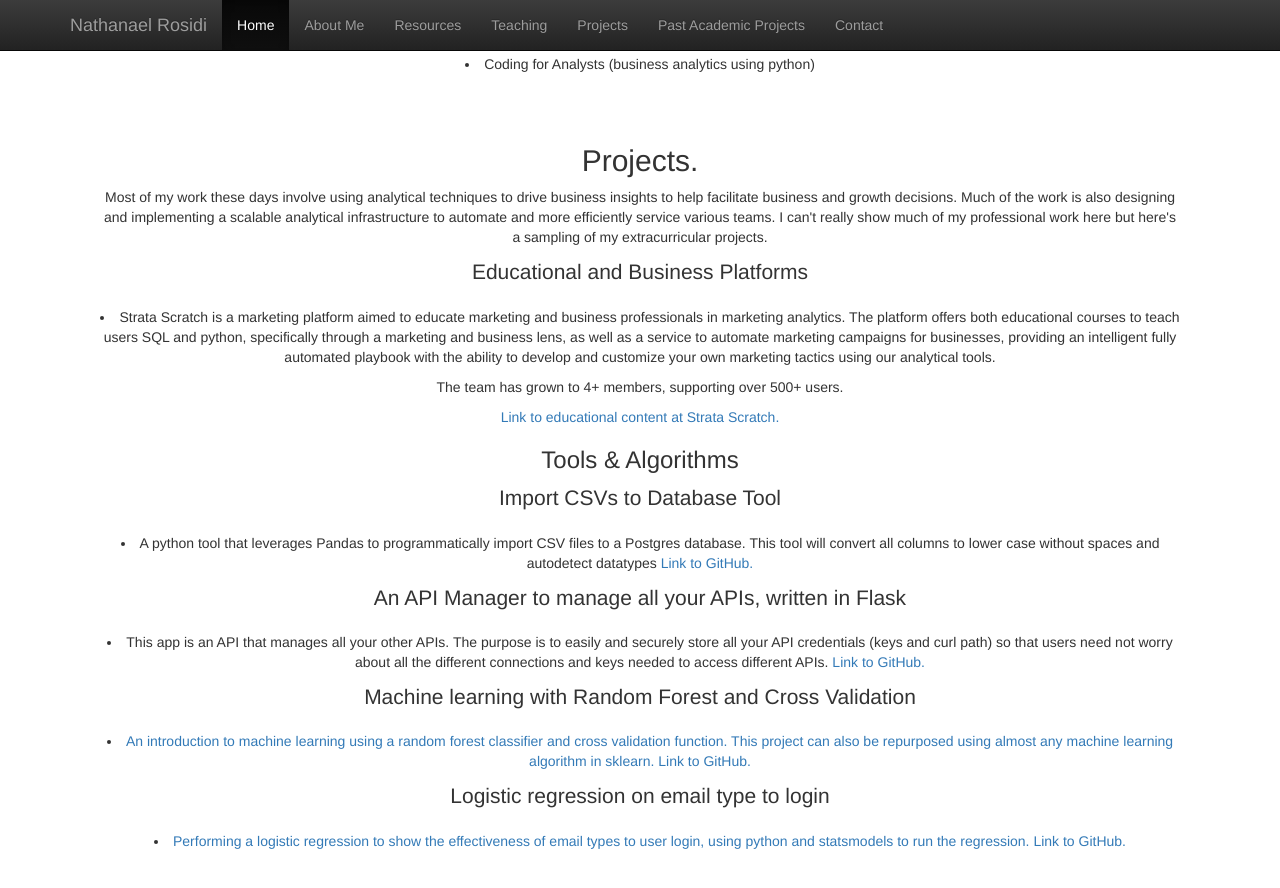
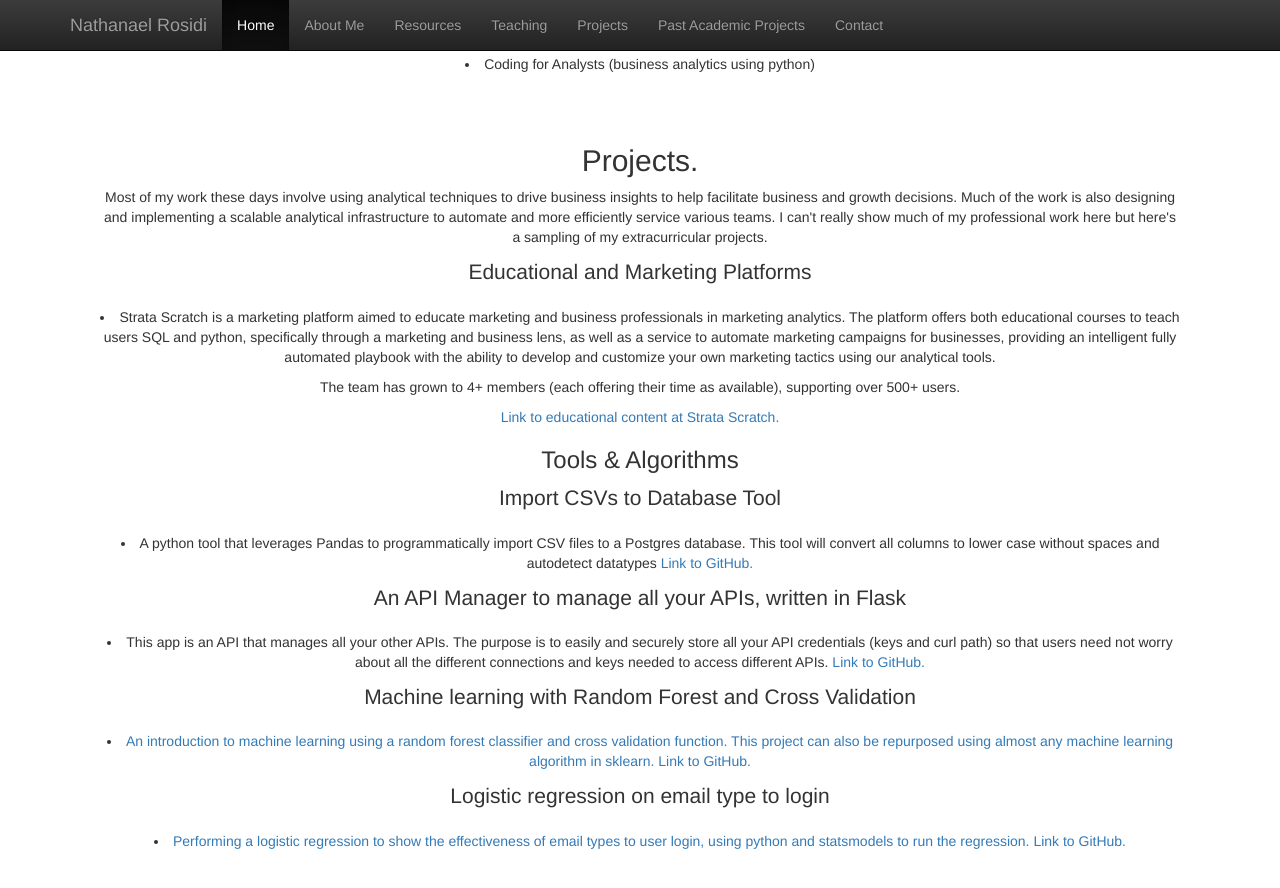
Before and after one commit to nlrosidi/nlrosidi.github.io, a Jekyll site: the page index.html, which Jekyll copies as it is, in a window 1280 px wide and 900 px high, scrolled down 1310 px. Shown: the top 888 px of the window. Built offline with Jekyll 4.4.1, drawn with Linux system fonts in a browser that asks for light colours; nearby versions of some CDN libraries.

Commit message:
Update index.html

```diff
--- a/index.html
+++ b/index.html
@@ -102,10 +102,10 @@
           <p>Most of my work these days involve using analytical techniques to drive business insights to help facilitate business and growth decisions. Much of the work is also designing and implementing a scalable analytical infrastructure to automate and more efficiently service various teams. I can't really show much of my professional work here but here's a sampling of my extracurricular projects.</p>
 		  <p></p>
 
-	      <p class="lead">Educational and Business Platforms</p>
+	      <p class="lead">Educational and Marketing Platforms</p>
 		  <li>Strata Scratch is a marketing platform aimed to educate marketing and business professionals in marketing analytics. The platform offers both educational courses to teach users SQL and python, specifically through a marketing and business lens, as well as a service to automate marketing campaigns for businesses, providing an intelligent fully automated playbook with the ability to develop and customize your own marketing tactics using our analytical tools.
 		<p></p>
-		      The team has grown to 4+ members, supporting over 500+ users.
+		      The team has grown to 4+ members (each offering their time as available), supporting over 500+ users.
 		<p></p>
 		<a target="_blank" href="https://education.stratascratch.com"> Link to educational content at Strata Scratch.</a></li>
 		<p></p>
```
